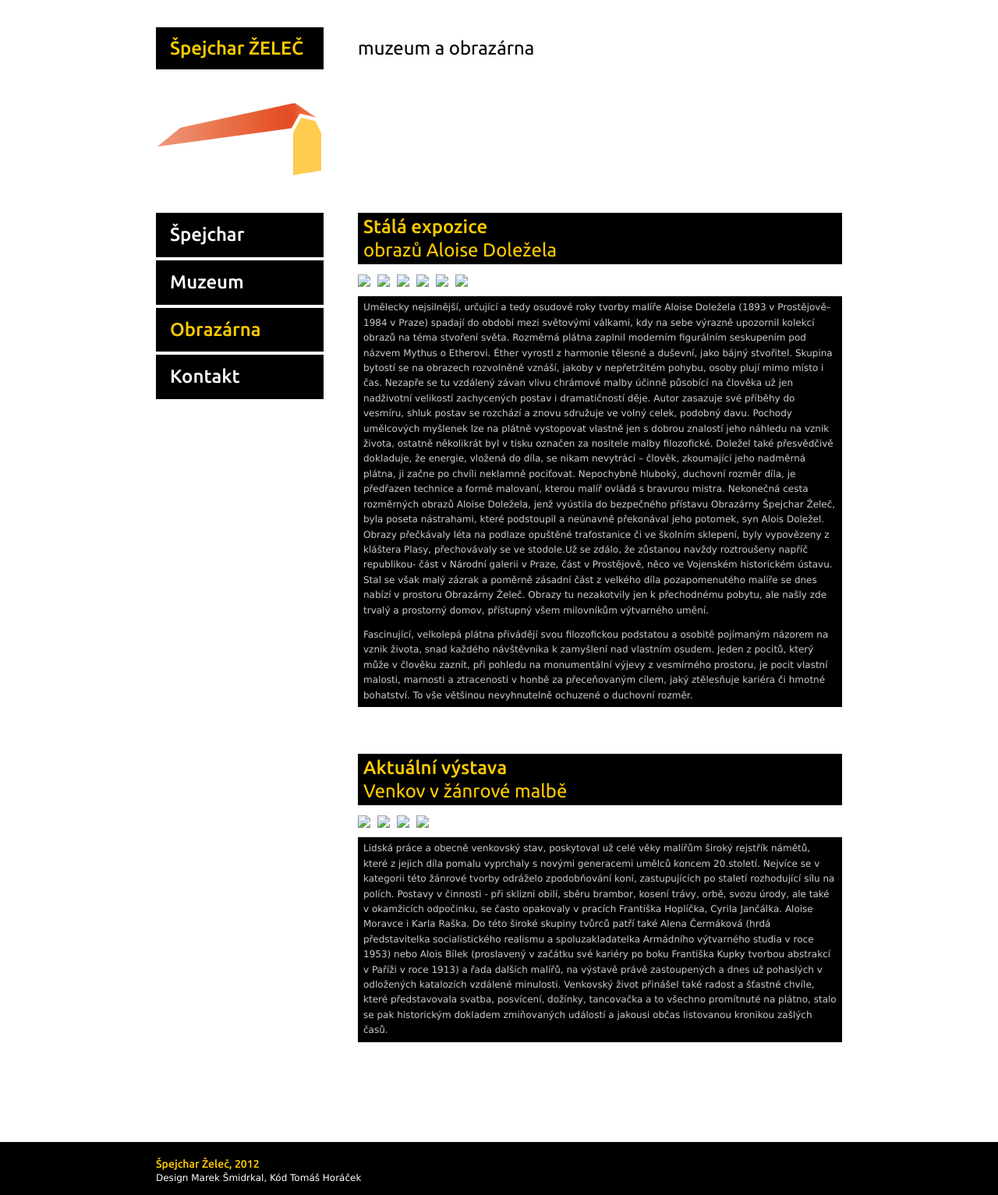
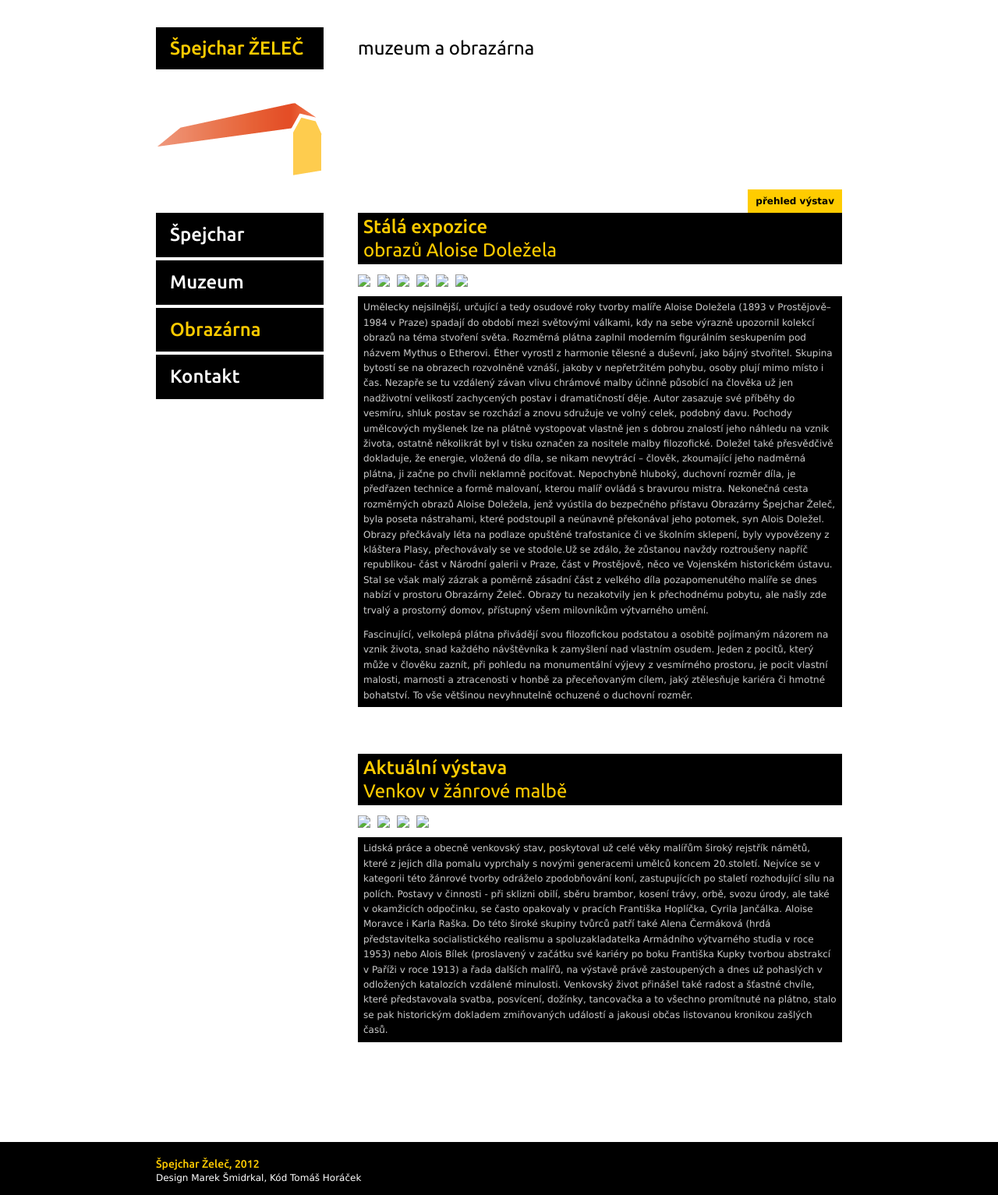
Before and after one commit to spejcharzelec/spejcharzelec.github.com, a Jekyll site: the page built from obrazarna/index.html, in a window 1280 px wide. Shown: the whole page at 78% size. Built offline with Jekyll 4.4.1, drawn with Linux system fonts in a browser that asks for light colours.

Commit message:
add link to list of vystavy

```diff
--- a/obrazarna/index.html
+++ b/obrazarna/index.html
@@ -4,6 +4,8 @@ title: Obrazárna
 menu: obrazarna
 ---
 
+<div class="overview-link"><a href="vystavy/">přehled výstav</a></div>
+
 {% for page in site.categories.obrazarna %}
     {% assign content = page.content %}
     {% include vystava-partial.html %}
--- a/static/css/site.css
+++ b/static/css/site.css
@@ -325,6 +325,30 @@ ul.photo-list li {
     margin: 0 9px 11px 0;
 }
 
+.overview-link {
+    display: inline-block;
+    background-color: #fc0;
+    float: right;
+    position: relative;
+    top: -30px;
+    height: 30px;
+}
+
+.overview-link a:link,
+.overview-link a:hover,
+.overview-link a:visited,
+.overview-link a {
+    display: block;
+    padding: 6px 10px;
+    color: black;
+    text-decoration: none;
+    font-weight: bold;
+}
+
+.overview-link a:hover {
+    color: white;
+}
+
 .time-container {
     padding-top: 10px;
 }
```
